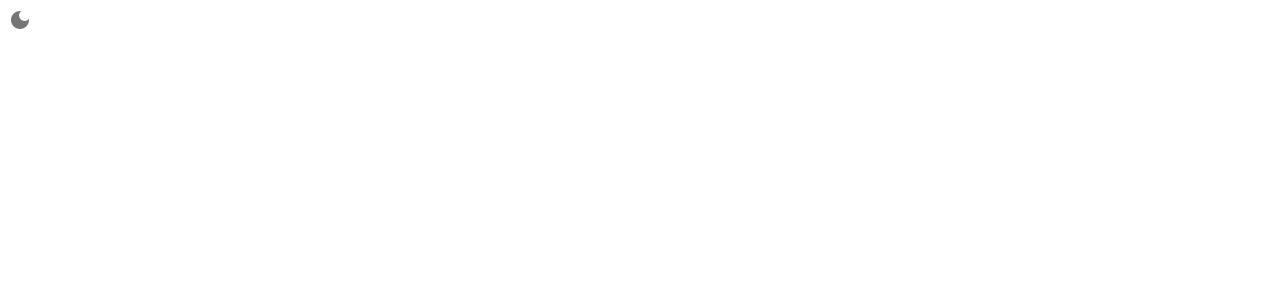
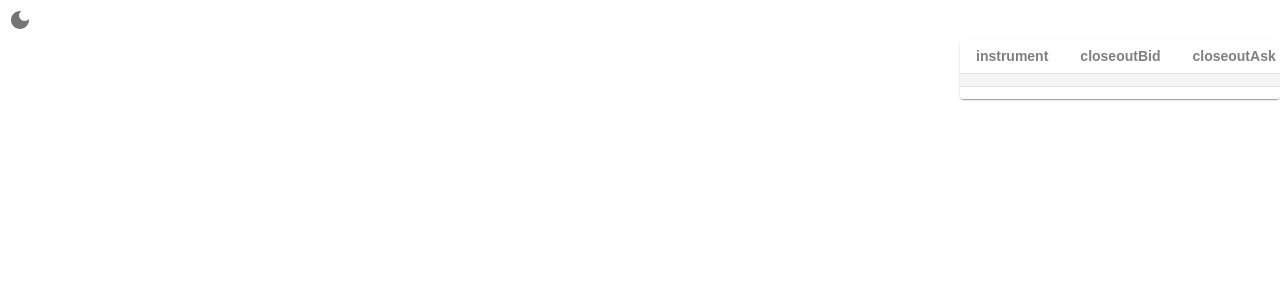
Before and after one commit to lvxhnat/ion, a React (Create React App) app in the folder ion-frontend/: page / in a window 1280 px wide. Shown: the top 300 px of the page. Built offline with nearby package versions, Linux system fonts and the light colour scheme; no server answers.

Commit message:
edit(frontend): created streaming tables

```diff
--- a/ion-frontend/src/pages/Landing/ForexTable/ForexTable.tsx
+++ b/ion-frontend/src/pages/Landing/ForexTable/ForexTable.tsx
@@ -1,27 +1,75 @@
+import * as React from 'react';
+import * as S from './style';
+import { ForexTableHeaderType, StyledTableCellProps } from './type';
+
 import { ENDPOINTS } from 'common/constant/endpoints'
-import React, { useEffect } from 'react'
 import { forexStreamStore } from 'store/prices/prices'
 import ForexTableRow from './ForexTableRow'
 import { OandaFXSocketConnection, unpackOandaFXStream } from './_helpers/oanda/oanda'
 
+import Table from '@mui/material/Table';
+import TableBody from '@mui/material/TableBody';
+import TableCell from '@mui/material/TableCell';
+import TableContainer from '@mui/material/TableContainer';
+import TableHead from '@mui/material/TableHead';
+import TableRow from '@mui/material/TableRow';
+import Paper from '@mui/material/Paper';
+
+export function StyledTableCell({ children, isHeader, rest }: StyledTableCellProps) {
+    return (
+        <TableCell {...rest}>
+            <S.TableCellLabel isHeader={isHeader}>
+                {children}
+            </S.TableCellLabel>
+        </TableCell>
+    )
+}
+
 export default function ForexTable() {
 
     const setForexStream = forexStreamStore((store: any) => store.setForexStream)
+    const subscribedForexPairs = ["EUR_USD", "USD_SGD"]
 
-    useEffect(() => {
+    React.useEffect(() => {
         const url = process.env.REACT_APP_WEBSOCKET_URL
         if (url) {
             const oandaWS = new OandaFXSocketConnection({
                 socketURL: url + ENDPOINTS.PRIVATE.OANDA_FX_STREAMING_ENDPOINT,
                 name: "OandaFXSocketConnection"
             })
+            // Subscribe to the forex stream and store in global zustand state store
             oandaWS.listen((x: any) => setForexStream(unpackOandaFXStream(x)))
         }
     })
 
+    const tableHeaders: Array<ForexTableHeaderType> = [
+        { name: "instrument", index: "instrument" },
+        { name: "closeoutBid", index: "closeoutBid" },
+        { name: "closeoutAsk", index: "closeoutAsk" }
+    ]
+
     return (
-        <div>
-            <ForexTableRow />
-        </div>
+        <TableContainer component={Paper}>
+            <Table sx={{ minWidth: 150 }} size="small" aria-label="a dense table">
+                <TableHead>
+                    <TableRow>
+                        {tableHeaders.map((headerSpecification) => {
+                            return (
+                                <StyledTableCell isHeader key={headerSpecification.index}>
+                                    {headerSpecification.name}
+                                </StyledTableCell>
+                            )
+                        })}
+                    </TableRow>
+                </TableHead>
+                <TableBody>
+                    {subscribedForexPairs.map((forexPair: string, index: number) => {
+                        return (
+                            <ForexTableRow key={`${forexPair}_${index}`} forexPair={forexPair} tableHeaders={tableHeaders} />
+                        )
+                    })}
+                </TableBody>
+            </Table>
+        </TableContainer>
     )
 }
--- a/ion-frontend/src/pages/Landing/ForexTable/ForexTableRow/ForexTableRow.tsx
+++ b/ion-frontend/src/pages/Landing/ForexTable/ForexTableRow/ForexTableRow.tsx
@@ -2,15 +2,38 @@
  * Streams Forex Data into table rows using a plugin architecture
  */
 
-import React from 'react'
+import * as React from 'react'
+import * as S from './style'
+
 import { forexStreamStore } from 'store/prices/prices'
+import { ForexTableDataType, ForexTableHeaderType } from '../type'
+import { StyledTableCell } from '../ForexTable'
 
-export default function ForexTableRow() {
-    const forexStream = forexStreamStore((store: any) => store.forexStream)
-    console.log(forexStream)
+export default function ForexTableRow(props: {
+    tableHeaders: Array<ForexTableHeaderType>,
+    forexPair: string
+}) {
+
+    const forexStream: ForexTableDataType = forexStreamStore((store: any) => store.forexStream[props.forexPair])
+
     return (
-        <div>
+        <S.StyledTableRow sx={{ '&:last-child td, &:last-child th': { border: 0 } }}>
+            {props.tableHeaders.map((key: ForexTableHeaderType, index: number) => {
 
-        </div>
+                const streamKey: keyof ForexTableDataType = key.name;
+                let data: string | number | null = null;
+
+                if (forexStream !== undefined) {
+                    data = (streamKey === "instrument") ? props.forexPair : forexStream[streamKey]
+                }
+
+                return (
+                    <StyledTableCell key={`${key}_${index}`} align="right">
+                        {data}
+                    </StyledTableCell>
+                )
+            }
+            )}
+        </S.StyledTableRow>
     )
 }
--- a/ion-frontend/src/pages/Landing/ForexTable/_helpers/oanda/oanda.ts
+++ b/ion-frontend/src/pages/Landing/ForexTable/_helpers/oanda/oanda.ts
@@ -7,7 +7,6 @@ export function unpackOandaFXStream(oandaStreamObject: string): ForexTableDataTy
     if (priceStream.type == "HEARTBEAT") return null;
     else {
         return {
-            time: new Date(Date.parse(priceStream.time)),
             instrument: priceStream.instrument,
             closeoutBid: parseFloat(priceStream.closeoutBid),
             closeoutAsk: parseFloat(priceStream.closeoutAsk),
--- /dev/null
+++ b/ion-frontend/src/pages/Landing/ForexTable/style.ts
@@ -0,0 +1,25 @@
+import { styled } from '@mui/system';
+import { alpha, TableRow } from '@mui/material';
+import Typography from '@mui/material/Typography';
+
+import { ColorsEnum } from 'common/theme';
+
+export const TableCellLabel = styled(Typography, {
+    shouldForwardProp: prop => prop !== 'isHeader',
+})<{
+    isHeader?: boolean;
+}>(({ theme, isHeader }) => ({
+    color: alpha(theme.palette.mode === 'light' ? ColorsEnum.black : ColorsEnum.beer, 0.5),
+    fontSize: '14px',
+    fontWeight: isHeader ? 'bold' : 'default',
+}));
+
+export const StyledTableRow = styled(TableRow)(({ theme }) => ({
+    '&:nth-of-type(odd)': {
+        backgroundColor: theme.palette.action.hover,
+    },
+    // hide last border
+    '&:last-child td, &:last-child th': {
+        border: 0,
+    },
+}));
--- a/ion-frontend/src/pages/Landing/Landing.tsx
+++ b/ion-frontend/src/pages/Landing/Landing.tsx
@@ -1,7 +1,5 @@
 import { CssBaseline, Grid } from '@mui/material'
-import Dashboard from 'components/Dashboard/Dashboard'
 import Header from 'components/Dashboard/Header'
-import ThemeProvider from 'providers/ThemeProvider'
 import ForexTable from './ForexTable'
 
 export default function Landing() {
@@ -10,8 +8,8 @@ export default function Landing() {
             <CssBaseline />
             <Header />
             <Grid container>
-                <Grid item xs={8}></Grid>
-                <Grid item xs={4}><ForexTable /></Grid>
+                <Grid item xs={9}></Grid>
+                <Grid item xs={3}><ForexTable /></Grid>
             </Grid>
         </>
     )
```
Also changed, not shown: ion-frontend/src/pages/Landing/ForexTable/type.ts (+14 -3 lines).
